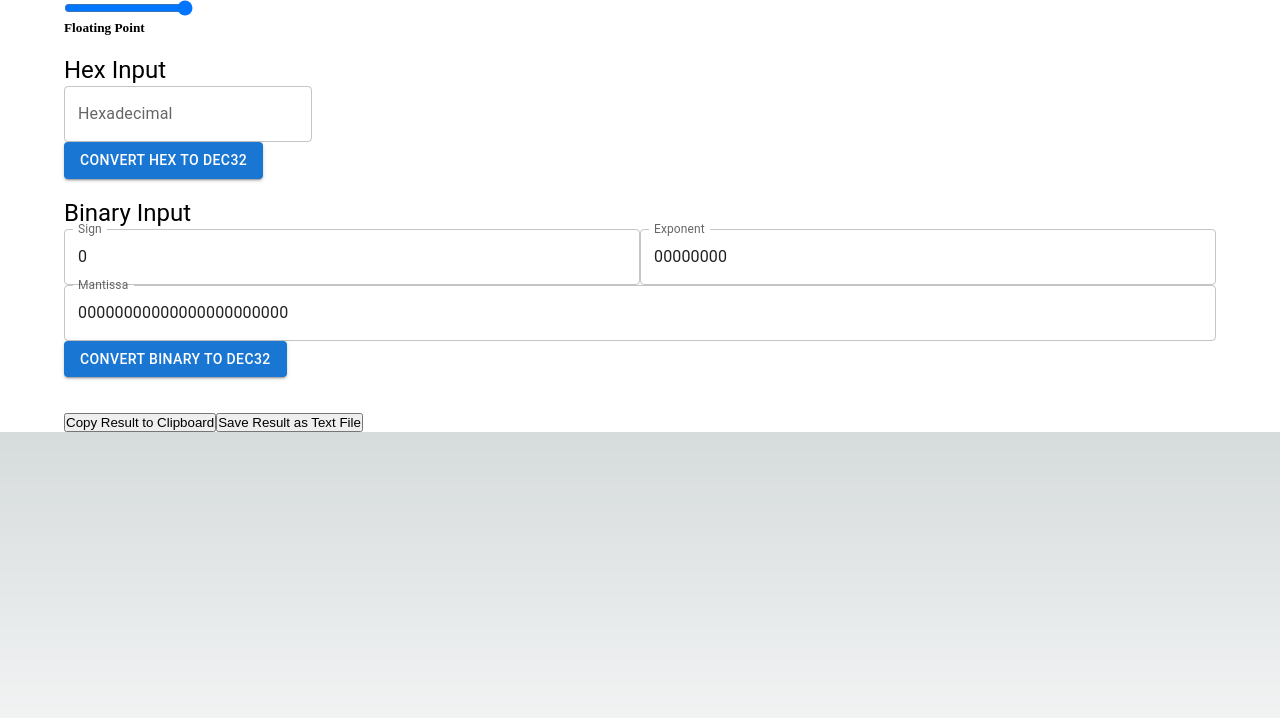
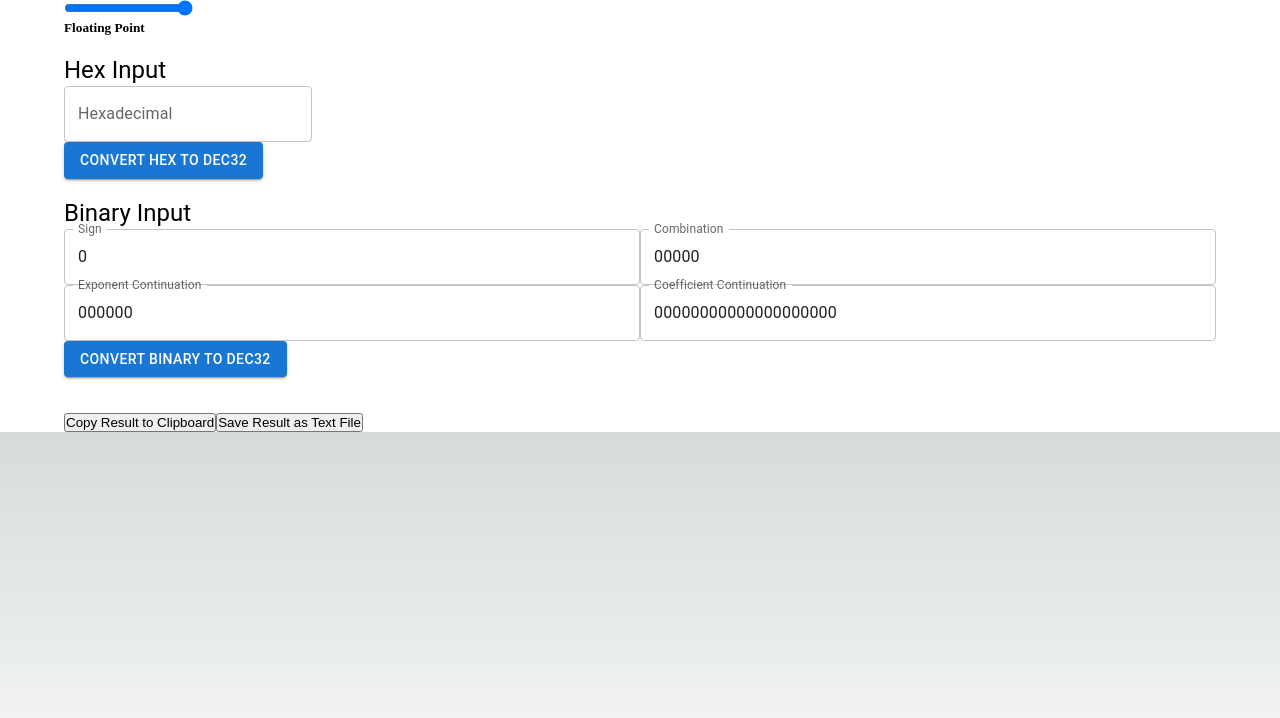
Before and after one commit to alankun5/IEEE-754-Decimal32-FP-Translator-Simulator, a Next.js app in the folder Decimal32FP-Sim/: page / in a window 1280 px wide. Shown: the top 718 px of the page. Built offline with nearby package versions, Linux system fonts and the light colour scheme.

Commit message:
Fix: Text Fields + Hooked Binary inputs to functions

```diff
--- a/Decimal32FP-Sim/app/page.jsx
+++ b/Decimal32FP-Sim/app/page.jsx
@@ -10,9 +10,10 @@ export default function TestPage() {
     const [result, setResult] = useState("");
 
     // For binary input
-    const [sign, setSign] = useState("");
-    const [exponent, setExponent] = useState("");
-    const [mantissa, setMantissa] = useState("");
+    const [sign, setSign] = useState("0");
+    const [combination, setCombination] = useState("00000");
+    const [exponent, setExponent] = useState("000000");
+    const [coefficient, setCoefficient] = useState("00000000000000000000");
 
     const handleInputChange = (e) => {
       if (e.target.validity.valid)
@@ -32,6 +33,9 @@ export default function TestPage() {
     };
 
     const handleBinaryClick = () => {
+      let value = sign + combination + exponent + coefficient;
+      console.log("Binary is " + value)
+
       const convertedDec = convertBinary(value);
       console.log("Converted Dec: " + convertedDec.toString());
       setResult(convertedDec.toString());
@@ -117,24 +121,36 @@ export default function TestPage() {
             <Grid item xs={6}>
               <TextField
                 label='Sign'
-                defaultValue={0}
+                defaultValue={'0'}
                 inputProps = {{ pattern: "[01]", maxLength: 1 }}
+                onChange={e => setSign(e.target.value)}
                 fullWidth
               />
             </Grid>
             <Grid item xs={6}>
               <TextField
-                label='Exponent'
-                defaultValue={'00000000'}
-                inputProps = {{ pattern: "[01]*", maxLength: 8 }}
+                label='Combination'
+                defaultValue={'00000'}
+                inputProps = {{ pattern: "[01]*", maxLength: 5 }}
+                onChange={e => setCombination(e.target.value)}
                 fullWidth
               />
             </Grid>
-            <Grid item xs={12}>
+            <Grid item xs={6}>
               <TextField
-                label='Mantissa'
-                defaultValue={'00000000000000000000000'}
-                inputProps = {{ pattern: "[01]*", maxLength: 23 }}
+                label='Exponent Continuation'
+                defaultValue={'000000'}
+                inputProps = {{ pattern: "[01]*", maxLength: 6 }}
+                onChange={e => setExponent(e.target.value)}
+                fullWidth
+              />
+            </Grid>
+            <Grid item xs={6}>
+              <TextField
+                label='Coefficient Continuation'
+                defaultValue={'00000000000000000000'}
+                inputProps = {{ pattern: "[01]*", maxLength: 20 }}
+                onChange={e => setCoefficient(e.target.value)}
                 fullWidth
               />
             </Grid>
```
